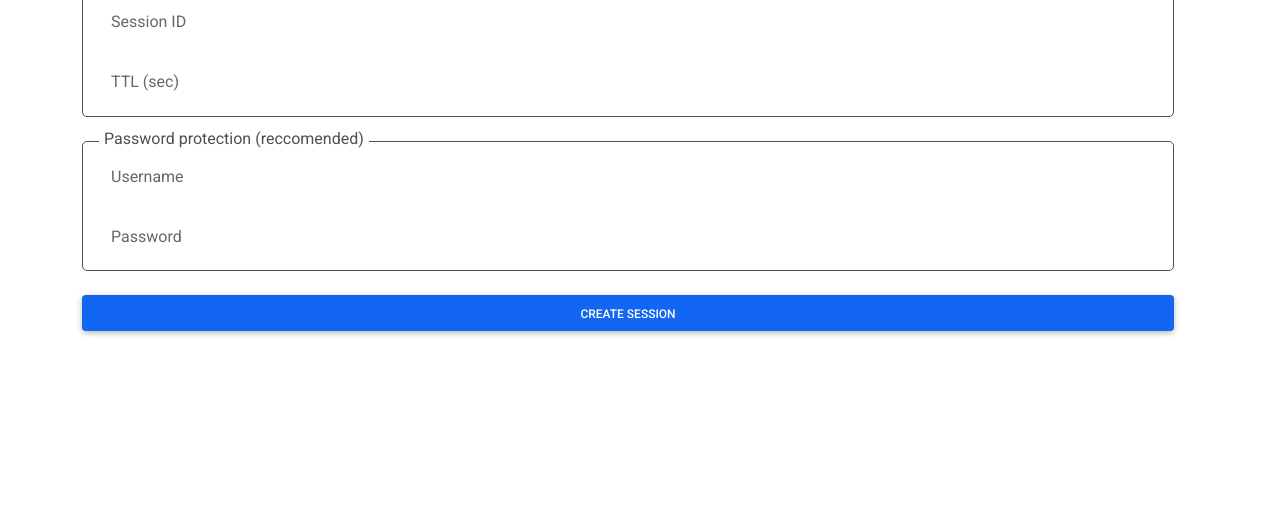
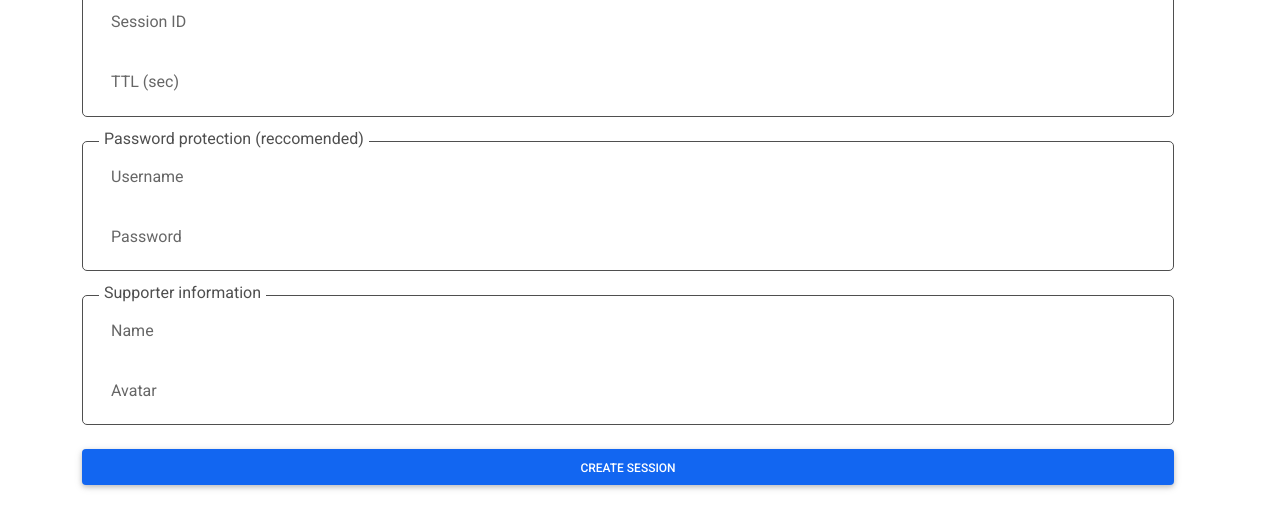
Before and after one commit to cloudradar-monitoring/plexus, a plain HTML site: page asset/index.html in a window 1280 px wide. Shown: the part 130-658 px from the top of the page. Drawn offline with nearby package versions, Linux system fonts and the light colour scheme.

Commit message:
Add supporter fields

```diff
--- a/asset/index.html
+++ b/asset/index.html
@@ -174,6 +174,8 @@
             formData.append("ttl", document.getElementById('ttl').value)
             formData.append("username", document.getElementById('username').value)
             formData.append("password", document.getElementById('password').value)
+            formData.append("supporter_name", document.getElementById('supporter_name').value)
+            formData.append("supporter_avatar", document.getElementById('supporter_avatar').value)
             fetch(createUrl, {
                 method: 'POST',
                 headers: {
@@ -181,7 +183,7 @@
                 },
                 body: formData,
             }).then((response) => response.json()).then((data) => {
-                if (data.Error !==undefined) {
+                if (data.Error !== undefined) {
                     alert(data.Description)
                     return
                 }
@@ -359,11 +361,23 @@
                         <label class="label-on-border">Password protection (reccomended)</label>
                         <div class="form-outline mb-4">
                             <input type="text" id="username" class="form-control"/>
-                            <label class="form-label" for="Username">Username</label>
+                            <label class="form-label" for="username">Username</label>
                         </div>
                         <div class="form-outline">
                             <input type="password" id="password" class="form-control"/>
                             <label class="form-label" for="password">Password</label>
+                        </div>
+                    </div>
+                    <!-- Supporter fields -->
+                    <div class="form-outline mb-4 div-border">
+                        <label class="label-on-border">Supporter information</label>
+                        <div class="form-outline mb-4">
+                            <input type="text" id="supporter_name" class="form-control"/>
+                            <label class="form-label" for="supporter_name">Name</label>
+                        </div>
+                        <div class="form-outline">
+                            <input type="text" id="supporter_avatar" class="form-control"/>
+                            <label class="form-label" for="supporter_avatar">Avatar</label>
                         </div>
                     </div>
                     <button type="button" class="btn btn-primary btn-block" id="create" onclick="createSession()">
```
